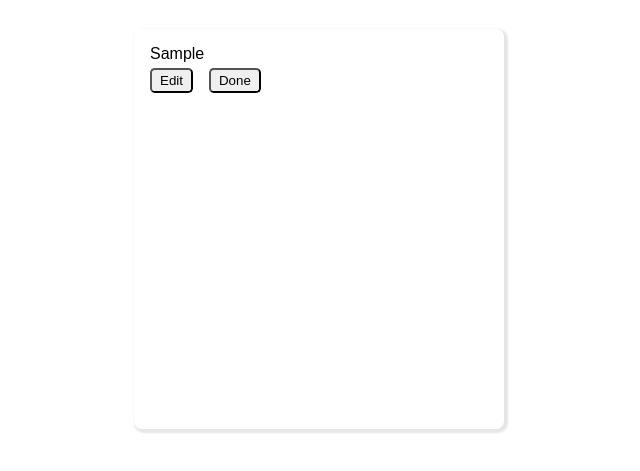
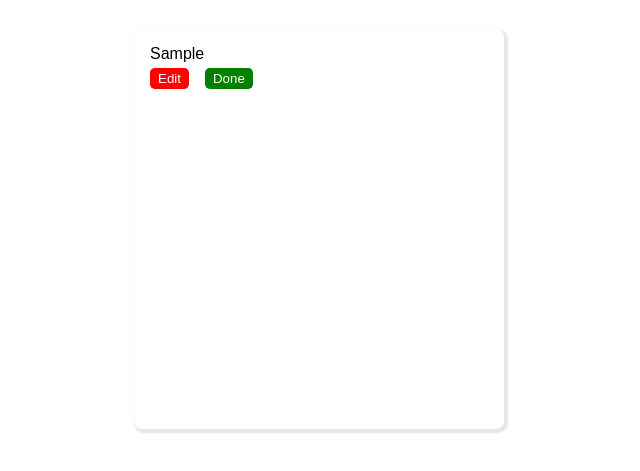
Before and after one commit to adnan-sami-007/To-Do-app, a plain HTML site: page index.html in a window 1280 px wide. Both pictures are taken after typing "Sample" into the empty fields and a click on the button "add". Shown: the part 221-692 px from the top of the page, without its empty margins (321-961 px from the left). Drawn offline with Linux system fonts and the light colour scheme.

Commit message:
fix color

```diff
--- a/style.css
+++ b/style.css
@@ -64,19 +64,19 @@ body {
     gap: 1rem;
     margin-top: 0.3rem;
 }
-/* #editBtn {
+.editBtn {
     background-color: red;
 
 }
-#doneBtn {
+.doneBtn {
     background-color: green;
-} */
+}
 .creBtn {
     padding: 0.2rem 0.5rem 0.2rem 0.5rem;
     cursor: pointer;
     border-radius: 0.3rem;
-    /* border: none; */
-    /* color: white; */
+    border: none;
+    color: white;
 }
 
 
```
